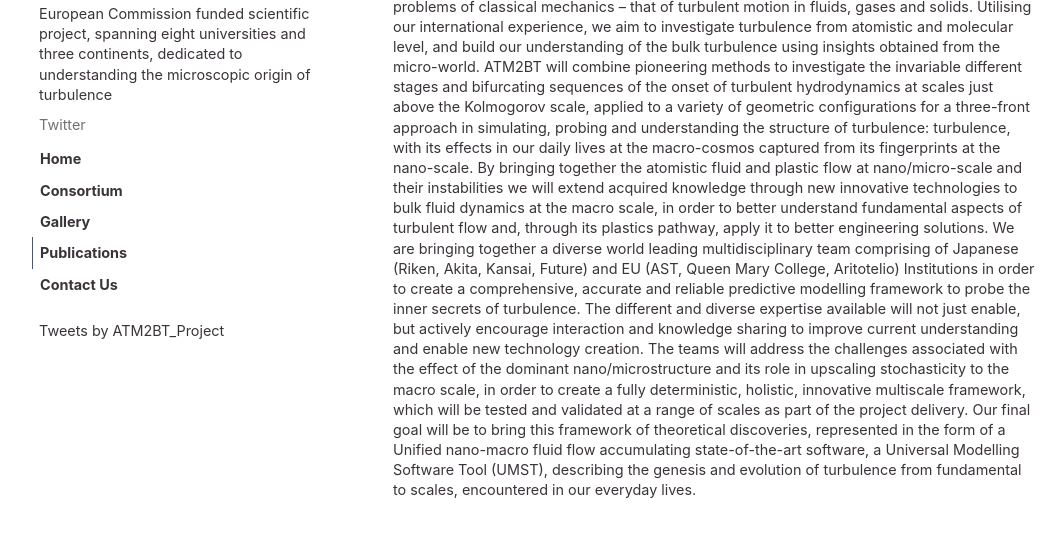
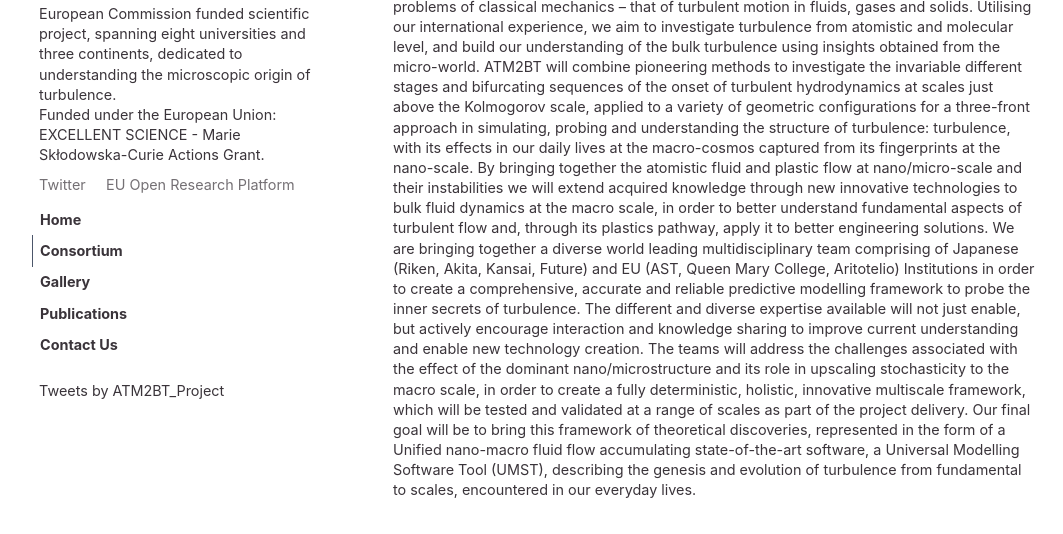
Before and after one commit to ATM2BT/ATM2BT.github.io, a plain HTML site: page articletemplate.html in a window 1280 px wide. Shown: the part 215-749 px from the top of the page, without its empty margins (101-1164 px from the left). Drawn offline with Linux system fonts and the light colour scheme.

Commit message:
Add files via upload

```diff
--- a/articletemplate.html
+++ b/articletemplate.html
@@ -20,7 +20,10 @@
                             </div>
                         </a>
                         <div>
-                            European Commission funded scientific project, spanning eight universities and three continents, dedicated to understanding the microscopic origin of turbulence
+                            European Commission funded scientific project, spanning eight universities and three continents, dedicated to understanding the microscopic origin of turbulence.
+                        </div>
+                        <div>
+                            Funded under the European Union: EXCELLENT SCIENCE - Marie Skłodowska-Curie Actions Grant.
                         </div>
                         <div class="socials">
                             <!-- <span>
@@ -29,6 +32,12 @@
                             &nbsp; -->
                             <span>
                                 <a href="https://twitter.com/ATM2BT_Project" target="_blank" rel="nofollow noopener noreferrer">Twitter</a>
+                            </span>
+                            &nbsp;
+                            &nbsp;
+                            &nbsp;
+                            <span>
+                                <a href="https://doi.org/10.3030/824022" target="_blank" rel="nofollow noopener noreferrer">EU Open Research Platform</a>
                             </span>
                         </div>
                         <div>
@@ -39,7 +48,7 @@
                                     </a>
                                 </li>
                                 <li>
-                                    <a href="/consortium.html">
+                                    <a aria-current="page" class="active" href="/consortium.html">
                                         Consortium
                                     </a>
                                 </li>
@@ -54,7 +63,7 @@
                                     </a>
                                 </li>
                                 <li>
-                                    <a aria-current="page" class="active" href="/publications.html">
+                                    <a href="/publications.html">
                                         Publications
                                     </a>
                                 </li>
```
Also changed, not shown: consortium.html (+10 -1 lines), contact.html (+10 -1 lines), gallery.html (+10 -1 lines), index.html (+10 -1 lines), publications.html (+10 -1 lines).
